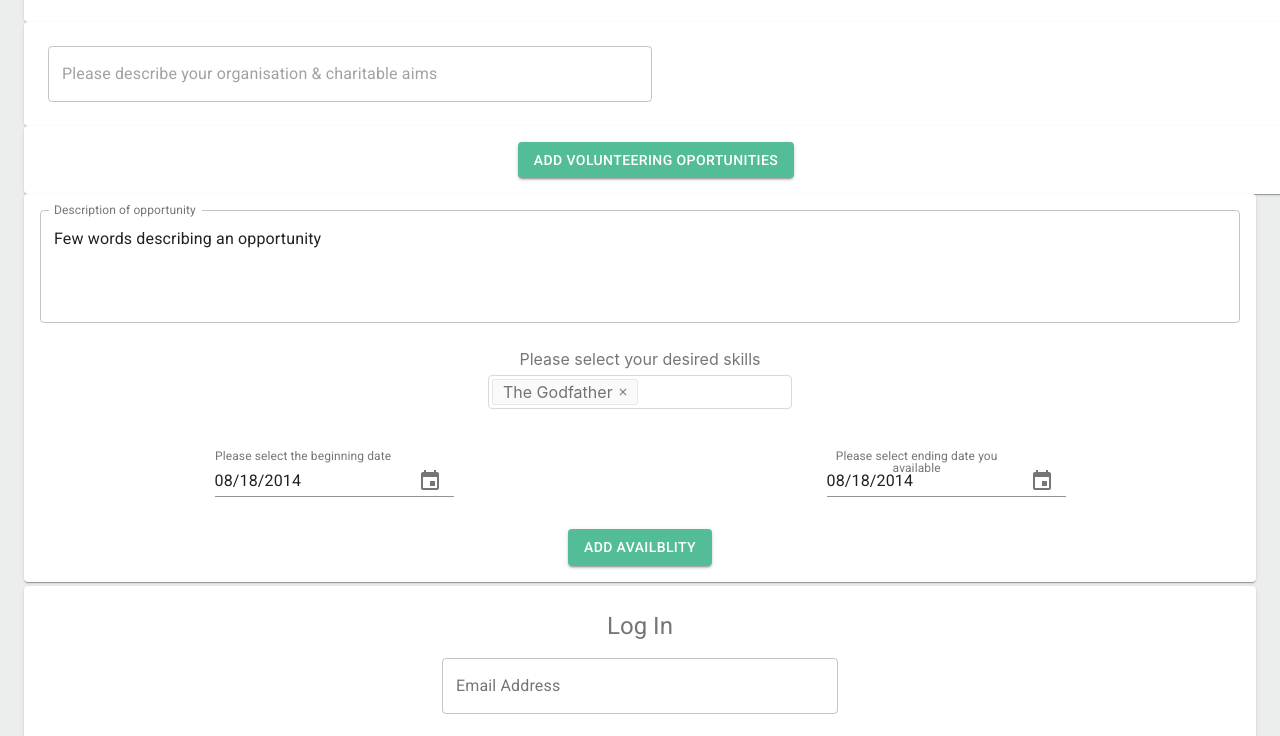
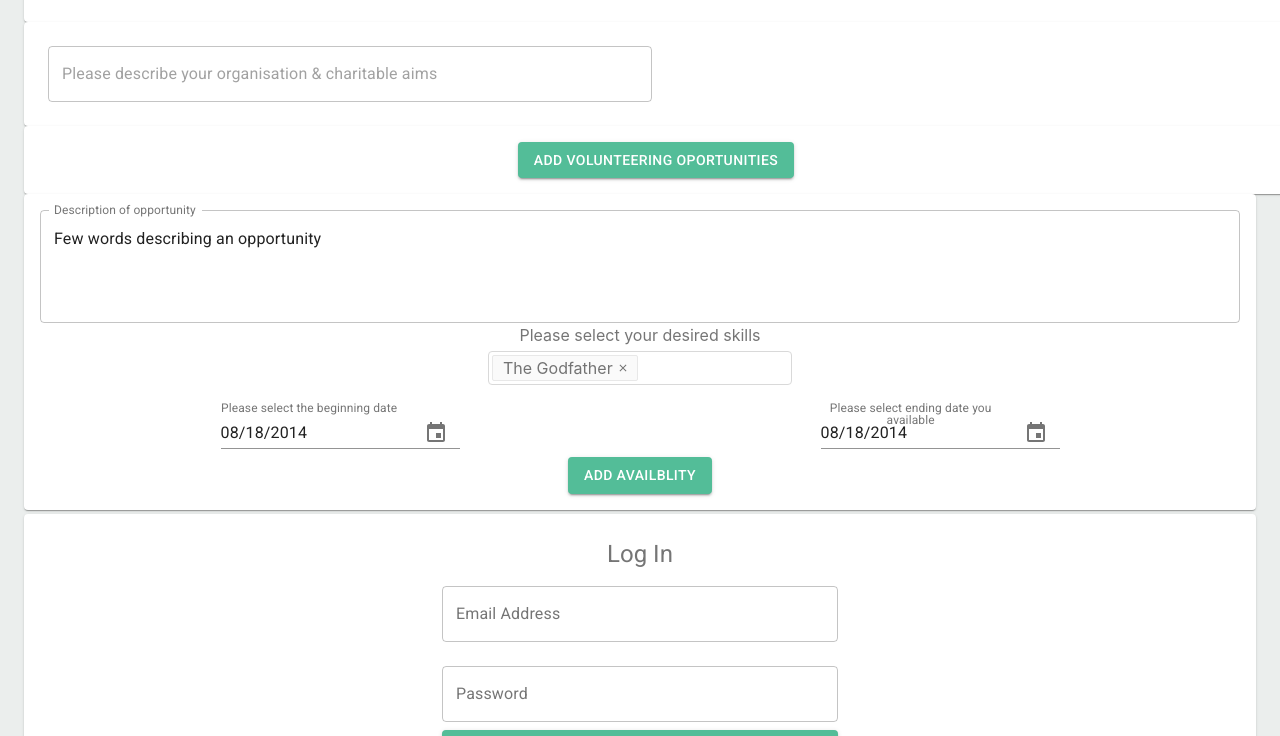
Before and after one commit to smile-street/smile-street, a React (Create React App) app in the folder smile-street-react/: page / in a window 1280 px wide. Shown: the part 607-1343 px from the top of the page. Built offline with nearby package versions, Linux system fonts and the light colour scheme.

Commit message:
initial commit

```diff
--- a/smile-street-react/src/components/GoodCauseOpportunity/GoodCauseOpportunity.js
+++ b/smile-street-react/src/components/GoodCauseOpportunity/GoodCauseOpportunity.js
@@ -33,7 +33,7 @@ const GoodCauseOpportunity = () => {
       <form>
         <div className={classes.root}>
           <Paper className={classes.paper}>
-            <Grid container spacing={3}>
+            <Grid container>
               <Grid item xs={12} sm={12}>
                 <TextField
                   id="outlined-multiline-static"
```
